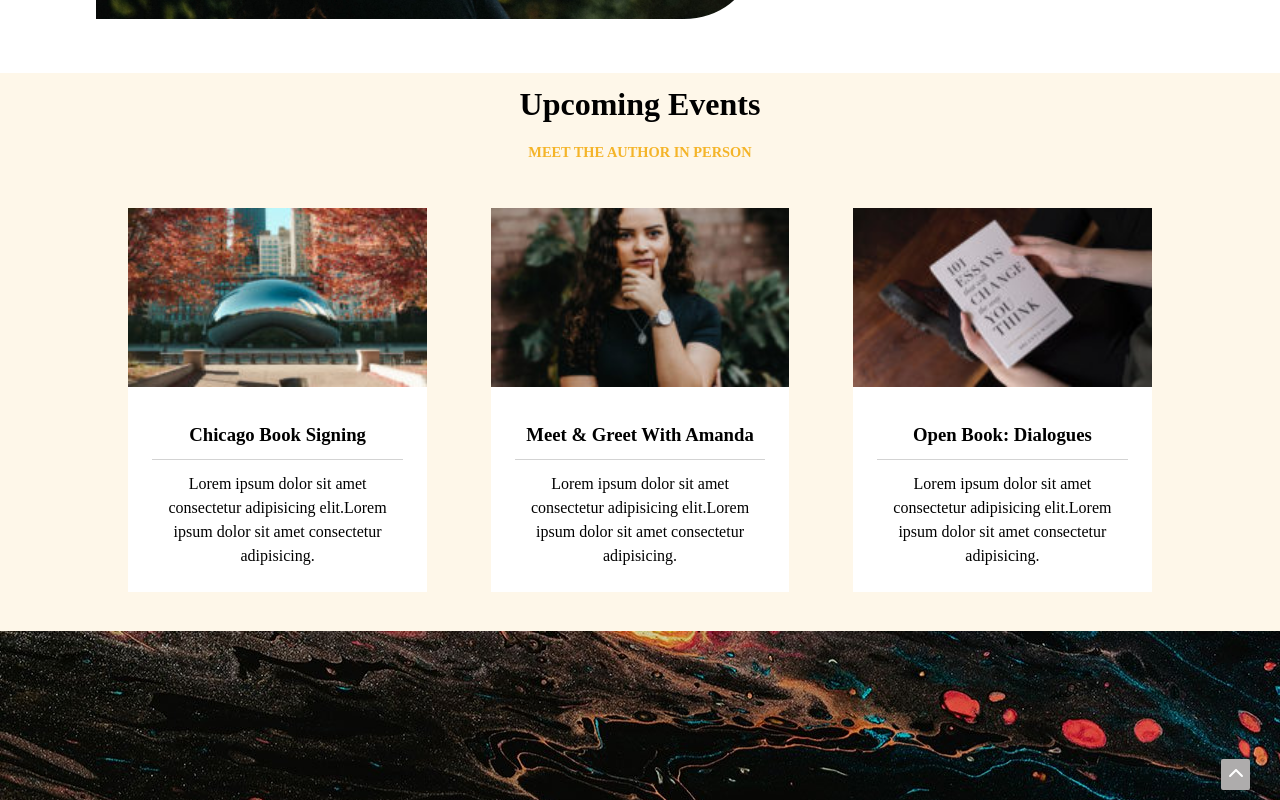
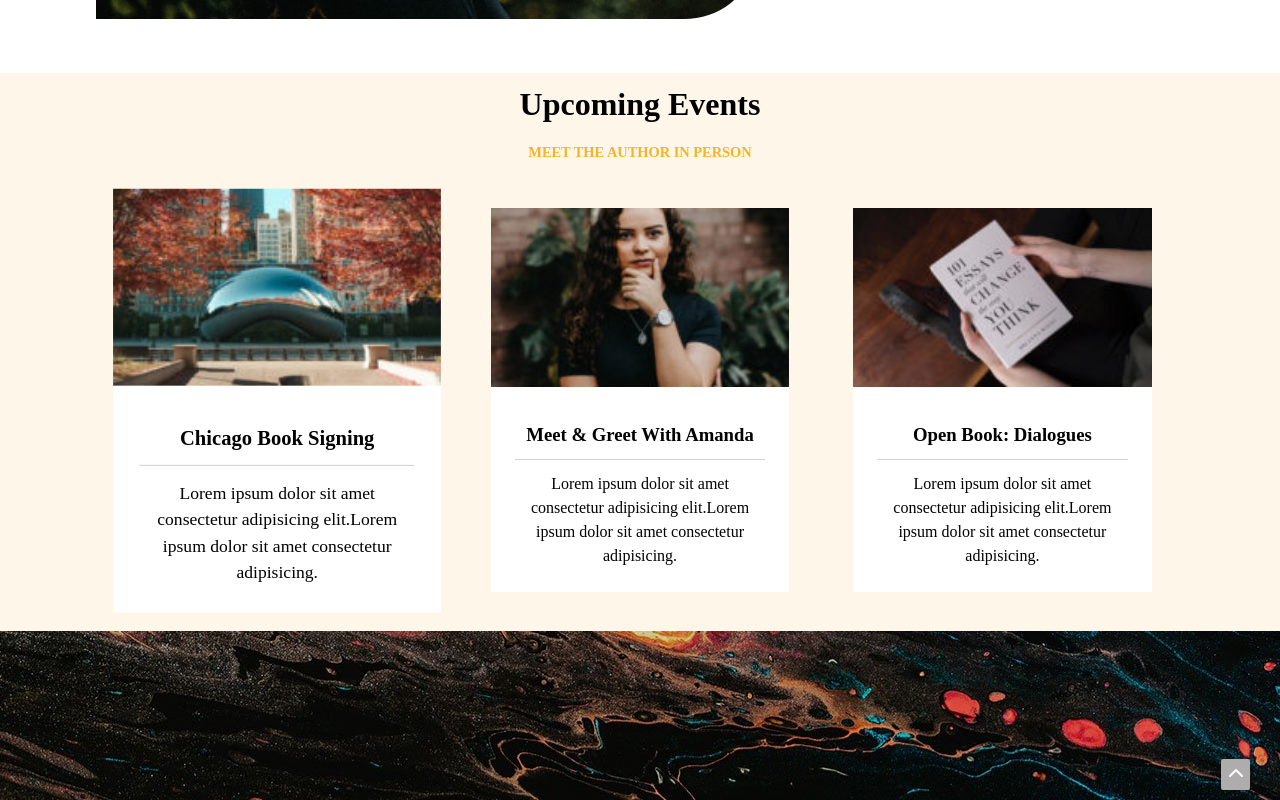
Before and after one commit to GabriellaValentina92/proj-html-vuejs, a Vue app: page / in a window 1280 px wide. In both pictures the pointer is over the element 277 px from the left and 2368 px from the top of the page. Shown: the part 1968-2768 px from the top of the page. Built offline with nearby package versions, Linux system fonts and the light colour scheme.

Commit message:
Add hover on card

```diff
--- a/src/components/event.vue
+++ b/src/components/event.vue
@@ -46,6 +46,7 @@ export default {
     display: flex;
     align-items: center;
     justify-content: space-evenly;
+    transition: all 2s ease-in-out;
   }
 }
 .containerbig {
@@ -65,6 +66,7 @@ export default {
 .eventcard {
   text-align: center;
   padding: 2rem;
+  transition: transform 1s ease-in-out;
 
   .text {
     background-color: white;
@@ -81,6 +83,10 @@ export default {
     }
   }
 }
+
+.eventcard:hover {
+  transform: scale(1.1);
+}
 .eventcard img {
   width: 100%;
   background-size: cover;
```
